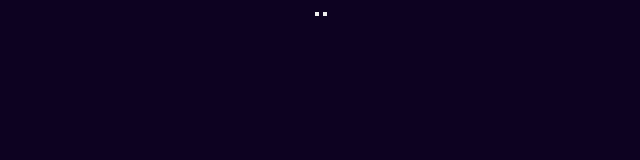
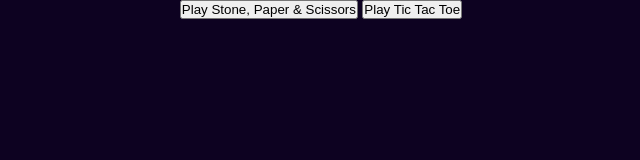
Before and after one commit to jeetsisodiya123/Js-games, a plain HTML site: page index.html in a window 1280 px wide. Shown: the whole page, without its empty margins (319-959 px from the left). Drawn offline with Linux system fonts and the light colour scheme; files that its build step writes are made by us from their sources.

Commit message:
Update index.html
Signed-off-by: Jeet sisodiya  <143610781+jeetsisodiya123@users.noreply.github.com>

```diff
--- a/index.html
+++ b/index.html
@@ -4,14 +4,15 @@
     <meta charset="UTF-8">
     <meta name="viewport" content="width=device-width, initial-scale=1.0">
     <link rel="stylesheet" href="styles.css">
-    <title>JavaSCript</title>
+    <title>JavaScript</title>
 </head>
 <body>
-  <button>
-    <link rel="stylesheet" href="./Stone,Paper & Scissors/index1.html">
+  <button onclick="location.href='./Stone,Paper & Scissors/index1.html'">
+    Play Stone, Paper & Scissors
   </button>
-  <button>
-  <a href="./Tic Tac Toe/index2.html"></a>
+
+  <button onclick="location.href='./Tic Tac Toe/index2.html'">
+    Play Tic Tac Toe
   </button>
 </body>
 </html>
```
